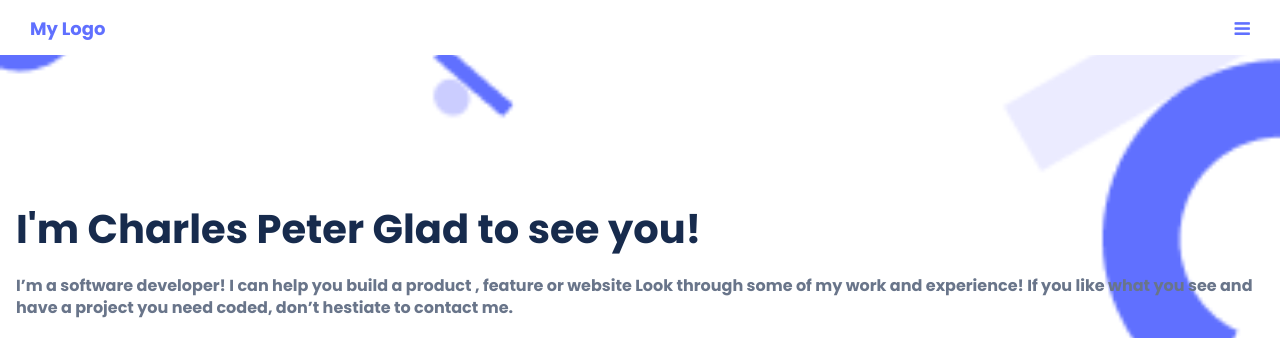
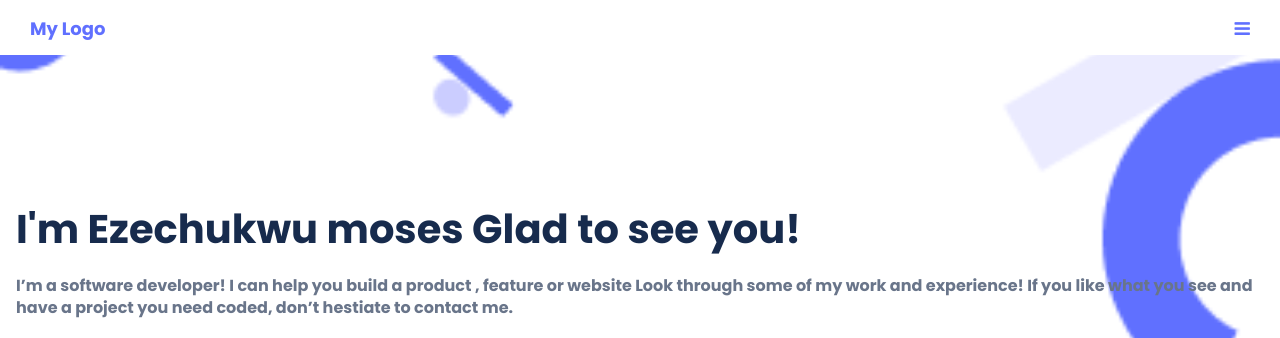
Before and after one commit to Moses-chibuike/Portfolio-microverse, a plain HTML site: page index.html in a window 1280 px wide. Shown: the top 338 px of the page. Drawn offline with Linux system fonts and the light colour scheme.

Commit message:
updated index.html

```diff
--- a/index.html
+++ b/index.html
@@ -23,7 +23,7 @@
       </nav>
     </header>
     <section class="main">
-      <h1 class="h1">I'm Charles Peter Glad to see you!</h1>
+      <h1 class="h1">I'm Ezechukwu moses Glad to see you!</h1>
       <p class="p">
         I’m a software developer! I can help you build a product , feature or
         website Look through some of my work and experience! If you like what
```
